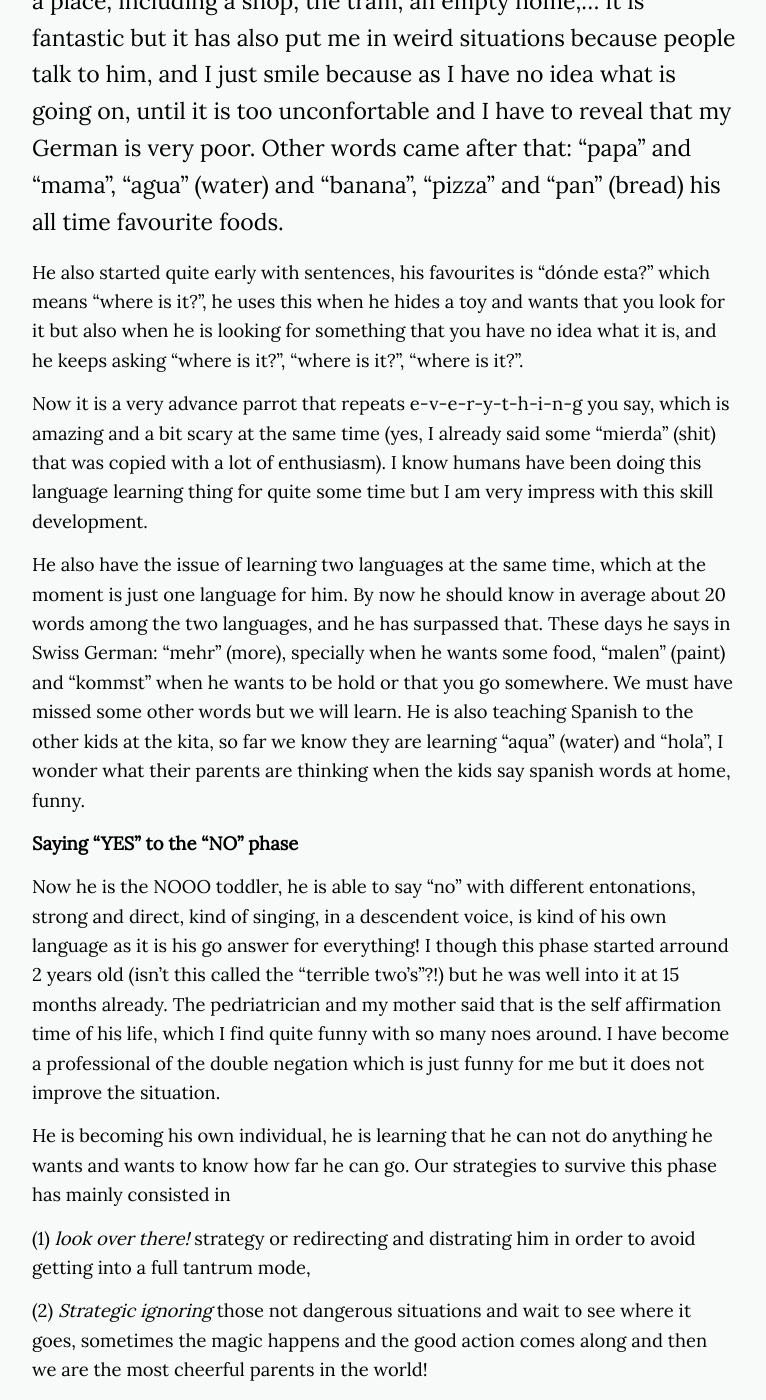
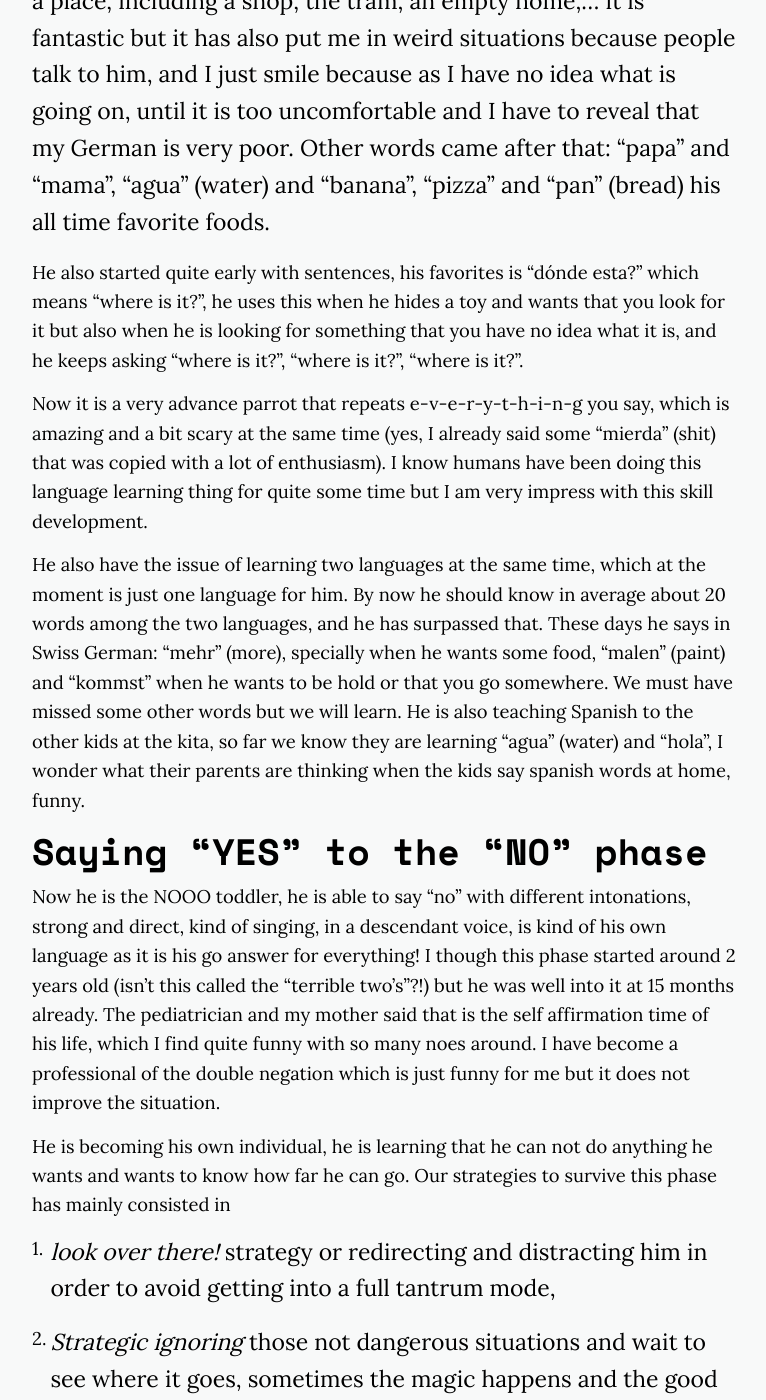
Before and after one commit to luispuerto/jr.luispuerto.net, a Jekyll site: the page built from _posts/2021-06-15-words.md, in a window 1280 px wide and 1400 px high, scrolled down 882 px. Shown: the whole window, without its empty margins (256-1022 px from the left). Built offline with Jekyll 4.4.1, drawn with Linux system fonts in a browser that asks for light colours; nearby versions of some CDN libraries; some of the changed text lies outside the part shown.

Commit message:
Fixing typos on the last post

```diff
--- a/_posts/2021-06-15-words.md
+++ b/_posts/2021-06-15-words.md
@@ -9,32 +9,32 @@ image: https://images.wallpaperscraft.com/image/letters_words_text_122223_1920x1
 image-fp: https://images.wallpaperscraft.com/image/letters_words_text_122223_1920x1080.jpg
 ---
 
-His first word was "Hola!" and soon he learn to wave the hand at the same time, making all the tram passengers go nuts as he incorporated and combined "Hola! Hallo!" looking at them. He also got the polite costum of saying "Hola!" every time he entered a place, including a shop, the tram, an empty home,... it is fantastic but it has also put me in weird situations because people talk to him, and I just smile because as I have no idea what is going on, until it is too unconfortable and I have to reveal that my German is very poor. Other words came after that: "papa" and "mama", "agua" (water) and "banana", "pizza" and "pan" (bread) his all time favourite foods.
+His first word was "Hola!" and soon he learn to wave the hand at the same time, making all the tram passengers go nuts as he incorporated and combined "Hola! Hallo!" looking at them. He also got the polite custom of saying "Hola!" every time he entered a place, including a shop, the tram, an empty home,... it is fantastic but it has also put me in weird situations because people talk to him, and I just smile because as I have no idea what is going on, until it is too uncomfortable and I have to reveal that my German is very poor. Other words came after that: "papa" and "mama", "agua" (water) and "banana", "pizza" and "pan" (bread) his all time favorite foods.
 
-He also started quite early with sentences, his favourites is "dónde esta?" which means "where is it?", he uses this when he hides a toy and wants that you look for it but also when he is looking for something that you have no idea what it is, and he keeps asking "where is it?", "where is it?", "where is it?".
+He also started quite early with sentences, his favorites is "dónde esta?" which means "where is it?", he uses this when he hides a toy and wants that you look for it but also when he is looking for something that you have no idea what it is, and he keeps asking "where is it?", "where is it?", "where is it?".
 
 Now it is a very advance parrot that repeats e-v-e-r-y-t-h-i-n-g you say, which is amazing and a bit scary at the same time (yes, I already said some "mierda" (shit) that was copied with a lot of enthusiasm). I know humans have been doing this language learning thing for quite some time but I am very impress with this skill development.
 
-He also have the issue of learning two languages at the same time, which at the moment is just one language for him. By now he should know in average about 20 words among the two languages, and he has surpassed that.  These days he says in Swiss German: "mehr" (more), specially when he wants some food, "malen" (paint) and "kommst" when he wants to be hold or that you go somewhere. We must have missed some other words but we will learn. He is also teaching Spanish to the other kids at the kita, so far we know they are learning "aqua" (water) and "hola", I wonder what their parents are thinking when the kids say spanish words at home, funny.
+He also have the issue of learning two languages at the same time, which at the moment is just one language for him. By now he should know in average about 20 words among the two languages, and he has surpassed that.  These days he says in Swiss German: "mehr" (more), specially when he wants some food, "malen" (paint) and "kommst" when he wants to be hold or that you go somewhere. We must have missed some other words but we will learn. He is also teaching Spanish to the other kids at the kita, so far we know they are learning "agua" (water) and "hola", I wonder what their parents are thinking when the kids say spanish words at home, funny.
 
- **Saying "YES" to the "NO" phase**
+## Saying "YES" to the "NO" phase
 
-Now he is the NOOO toddler, he is able to say "no" with different entonations, strong and direct, kind of singing, in a descendent voice, is kind of his own language as it is his go answer for everything! I though this phase started arround 2 years old (isn't this called the "terrible two's"?!) but he was well into it at 15 months already. The pedriatrician and my mother said that is the self affirmation time of his life, which I find quite funny with so many noes around. I have become a professional of the double negation which is just funny for me but it does not improve the situation.
+Now he is the NOOO toddler, he is able to say "no" with different intonations, strong and direct, kind of singing, in a descendant voice, is kind of his own language as it is his go answer for everything! I though this phase started around 2 years old (isn't this called the "terrible two's"?!) but he was well into it at 15 months already. The pediatrician and my mother said that is the self affirmation time of his life, which I find quite funny with so many noes around. I have become a professional of the double negation which is just funny for me but it does not improve the situation.
 
 He is becoming his own individual, he is learning that he can not do anything he wants and wants to know how far he can go. Our strategies to survive this phase has mainly consisted in
 
-(1) *look over there!* strategy or redirecting and distrating him in order to avoid getting into a full tantrum mode,
+1. *look over there!* strategy or redirecting and distracting him in order to avoid getting into a full tantrum mode,
 
-(2) *Strategic ignoring* those not dangerous situations and wait to see where it goes, sometimes the magic happens and the good action comes along and then we are the most cheerful parents in the world!
+2. *Strategic ignoring* those not dangerous situations and wait to see where it goes, sometimes the magic happens and the good action comes along and then we are the most cheerful parents in the world!
 
-(3) *Help me* strategy or ask him to do something that will "help" us, like could you help me to move these toys or put some dirty clothes in the basket if he is not too far into the tantrum it works,
+3. *Help me* strategy or ask him to do something that will "help" us, like could you help me to move these toys or put some dirty clothes in the basket if he is not too far into the tantrum it works,
 
- (4) *breath in breath out* strategy, when the trantum starts quickly and we recived a high dosis of NOES per second, breathing and explainign very calmly why something can not happen, asking him for a hug, seat next to him or propose a new activity to move away from the "trauma" as son as possible,
+4. *breath in breath out* strategy, when the tantrum starts quickly and we received a high doses of NOES per second, breathing and explaining very calmly why something can not happen, asking him for a hug, seat next to him or propose a new activity to move away from the "trauma" as son as possible,
 
-(5) *doing real work alongside adults* strategy, e.g. we got a learning tower and we let him check and do some kitchen stuff or just watch what we do, we gave him lots of stuff for cleaning the house that he seems to enjoy specially if we are doing that, or let him eat by himself and as we do most of the times,
+5. *doing real work alongside adults* strategy, e.g. we got a learning tower and we let him check and do some kitchen stuff or just watch what we do, we gave him lots of stuff for cleaning the house that he seems to enjoy specially if we are doing that, or let him eat by himself and as we do most of the times,
 
-(6) the *show me* strategy, many times is just a frustration of being not understood by two incompetent adults that do not understand baby talking apropiately, so we try to stand and give hime the hand and ask him "show me what you want?", sometimes it works and we start walking to a place or he just forgets about the problem
+6. the *show me* strategy, many times is just a frustration of being not understood by two incompetent adults that do not understand baby talking appropriately, so we try to stand and give him the hand and ask him "show me what you want?", sometimes it works and we start walking to a place or he just forgets about the problem
 
-(7) saying yes when possible :)
+7. saying yes when possible :)
 
-Exciting times with this talking bussines, looking forward to the "I/me" phase.
+Exciting times with this talking business, looking forward to the "I/me" phase.
```
